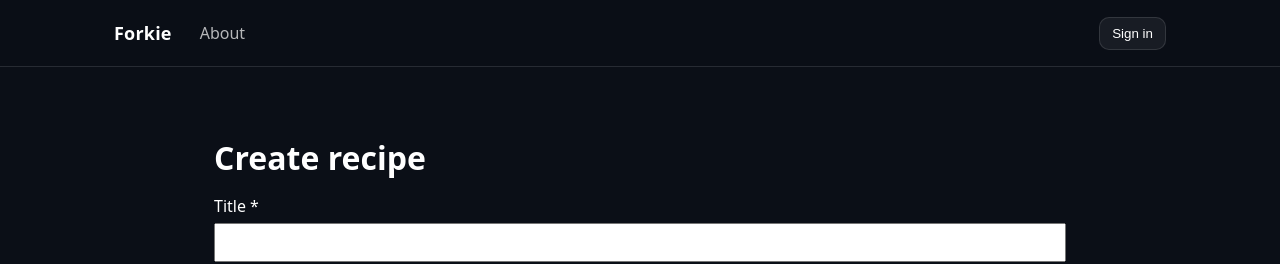
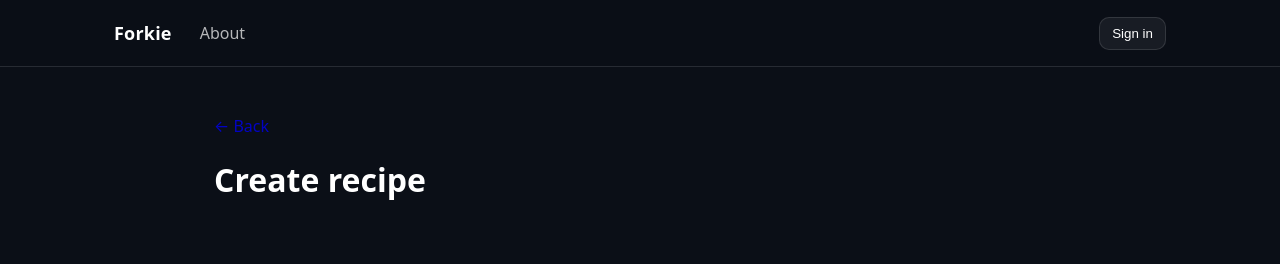
Before and after one commit to kamarini09/forkie-web, a Next.js app: page /recipes/create in a window 1280 px wide. Shown: the top 264 px of the page. Built offline with nearby package versions, Linux system fonts and the light colour scheme; no server answers.

Commit message:
feat: create recipe page

```diff
--- a/src/app/(app)/recipes/create/page.tsx
+++ b/src/app/(app)/recipes/create/page.tsx
@@ -1,5 +1,10 @@
 import { RecipeForm } from "@/app/components/recipes/form/RecipeForm";
+import { FormPageShell } from "@/app/components/recipes/form/FormPageShell";
 
-export default function Page() {
-  return <RecipeForm />;
+export default function CreateRecipePage() {
+  return (
+    <FormPageShell title="Create recipe">
+      <RecipeForm mode="create" />
+    </FormPageShell>
+  );
 }
--- /dev/null
+++ b/src/app/components/recipes/form/FormPageShell.tsx
@@ -0,0 +1,16 @@
+import Link from "next/link";
+
+export function FormPageShell({ title, children }: { title: string; children: React.ReactNode }) {
+  return (
+    <div style={{ maxWidth: 900, margin: "0 auto", padding: 24 }}>
+      <div style={{ display: "flex", alignItems: "center", gap: 12, marginBottom: 12 }}>
+        <Link href="/recipes" style={{ textDecoration: "none", opacity: 0.8 }}>
+          ← Back
+        </Link>
+      </div>
+
+      <h1 style={{ fontSize: 32, marginBottom: 16 }}>{title}</h1>
+      {children}
+    </div>
+  );
+}
```
